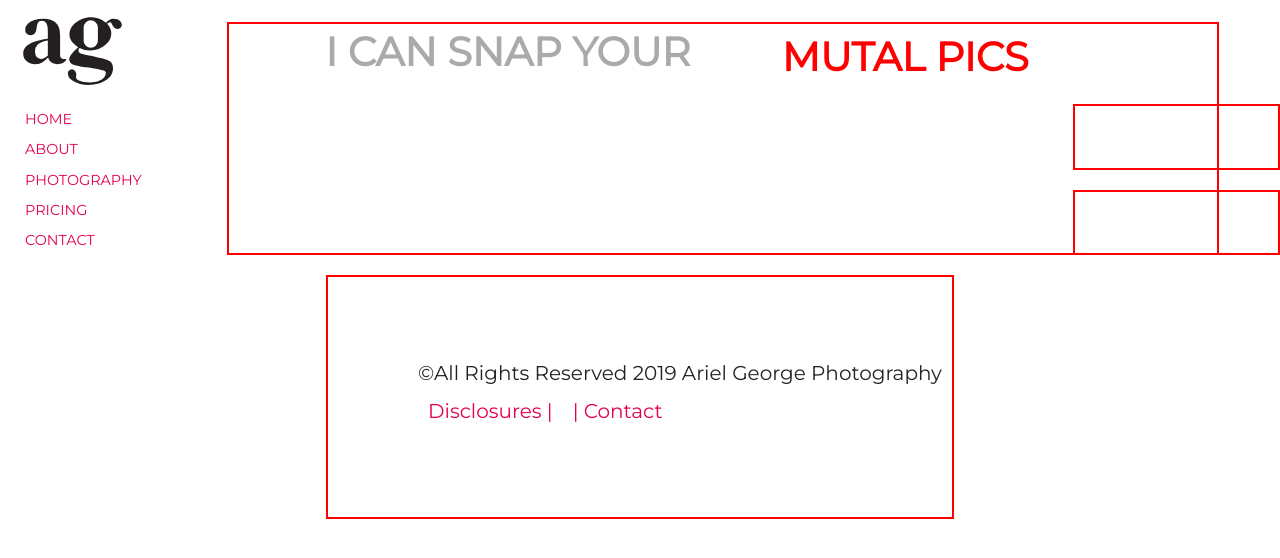
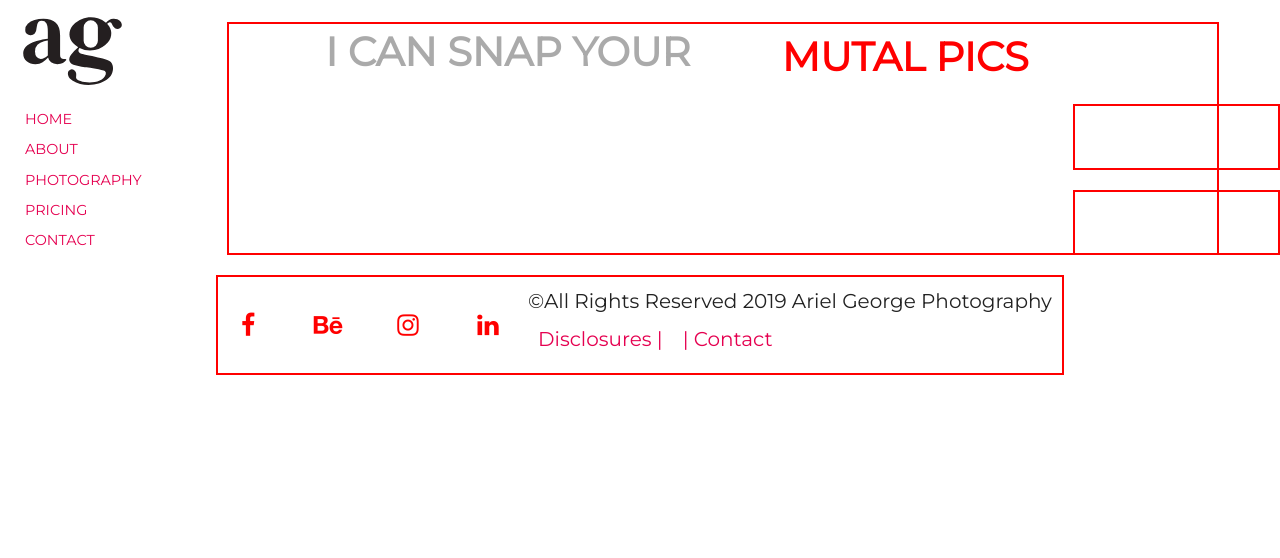
Before and after one commit to neonbambina/seniorProject, a PHP site: page / in a window 1280 px wide. Shown: the part 26-584 px from the top of the page. Run offline with PHP 8.4, Linux system fonts and the light colour scheme; style sheets or scripts are compiled from the project's sources.

Commit message:
uhhm now?

```diff
--- a/index.html
+++ b/index.html
@@ -4,6 +4,7 @@
     <meta charset="utf-8" />
     <title>AG Photography</title>
     <meta name="viewport" content="width=device-width, initial-scale=1.0" />
+    <link rel="stylesheet" href="https://cdnjs.cloudflare.com/ajax/libs/font-awesome/4.7.0/css/font-awesome.min.css">
     <meta
       name="description"
       content="Ariel George Photography"
@@ -50,7 +51,7 @@
           <div class="ad"></div>
           <footer class="footer">
               <div class="footer__socials">
-                  <div>
+                  <div class="footer__socials">
                     <a href="#" class="footer__buttons" title="Join me on Facebook"><i class="fa fa-facebook footer__buttons--animate" aria-hidden="true"></i></a>
                     <a href="#" class="footer__buttons" title="See my portfolio on Behance"><i class="fa fa-behance footer__buttons--animate" aria-hidden="true"></i></a>
                     <a href="#" class="footer__buttons" title="Follow me on Instagram"><i class="fa fa-instagram footer__buttons--animate" aria-hidden="true"></i></a>
--- a/styles/layout/_footer.scss
+++ b/styles/layout/_footer.scss
@@ -25,7 +25,7 @@
 //social media icons
 //variables
 $basic-dark-color: red;
-$basic-light-color: #fff;
+$basic-light-color: black;
 $border-radius: 50%;
 $font-size: 25px;
 
```
